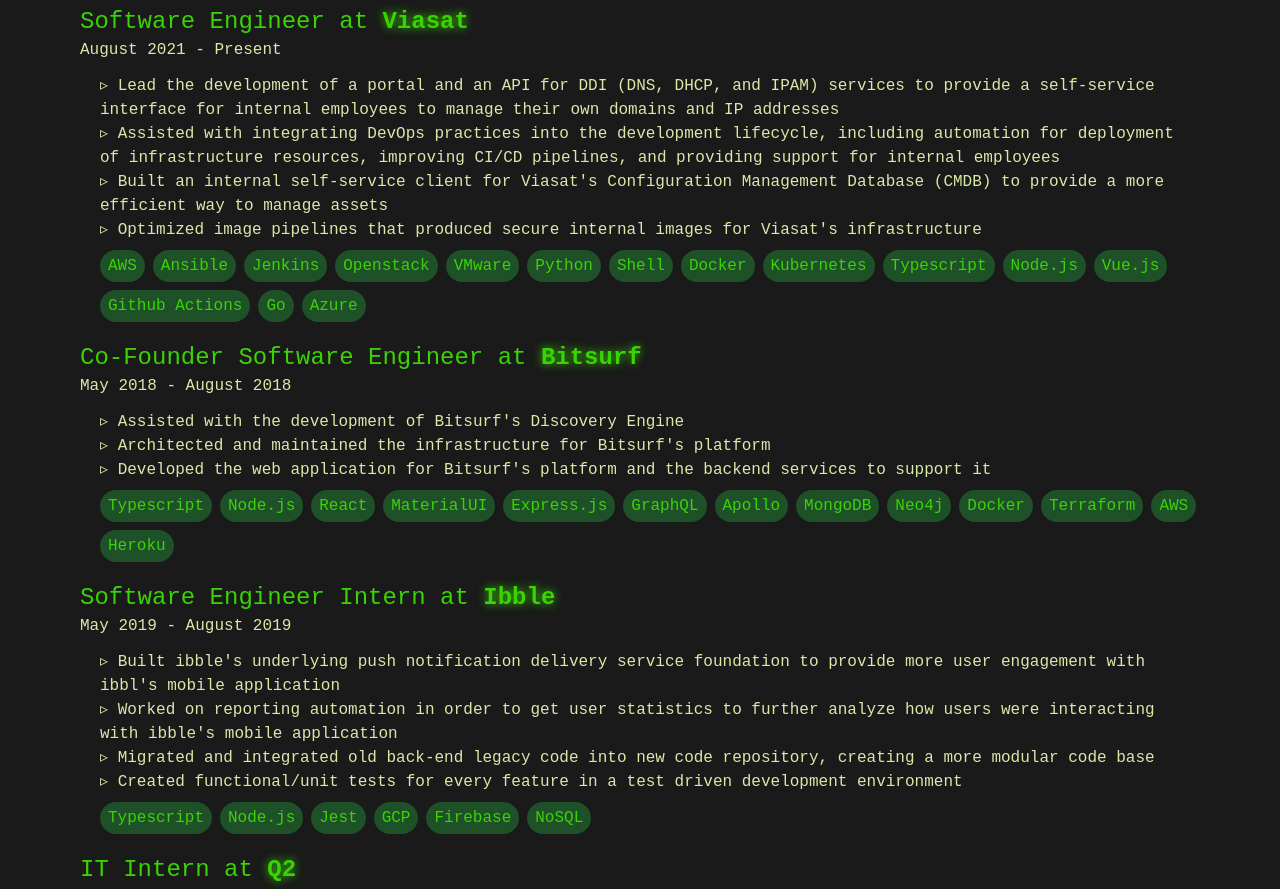
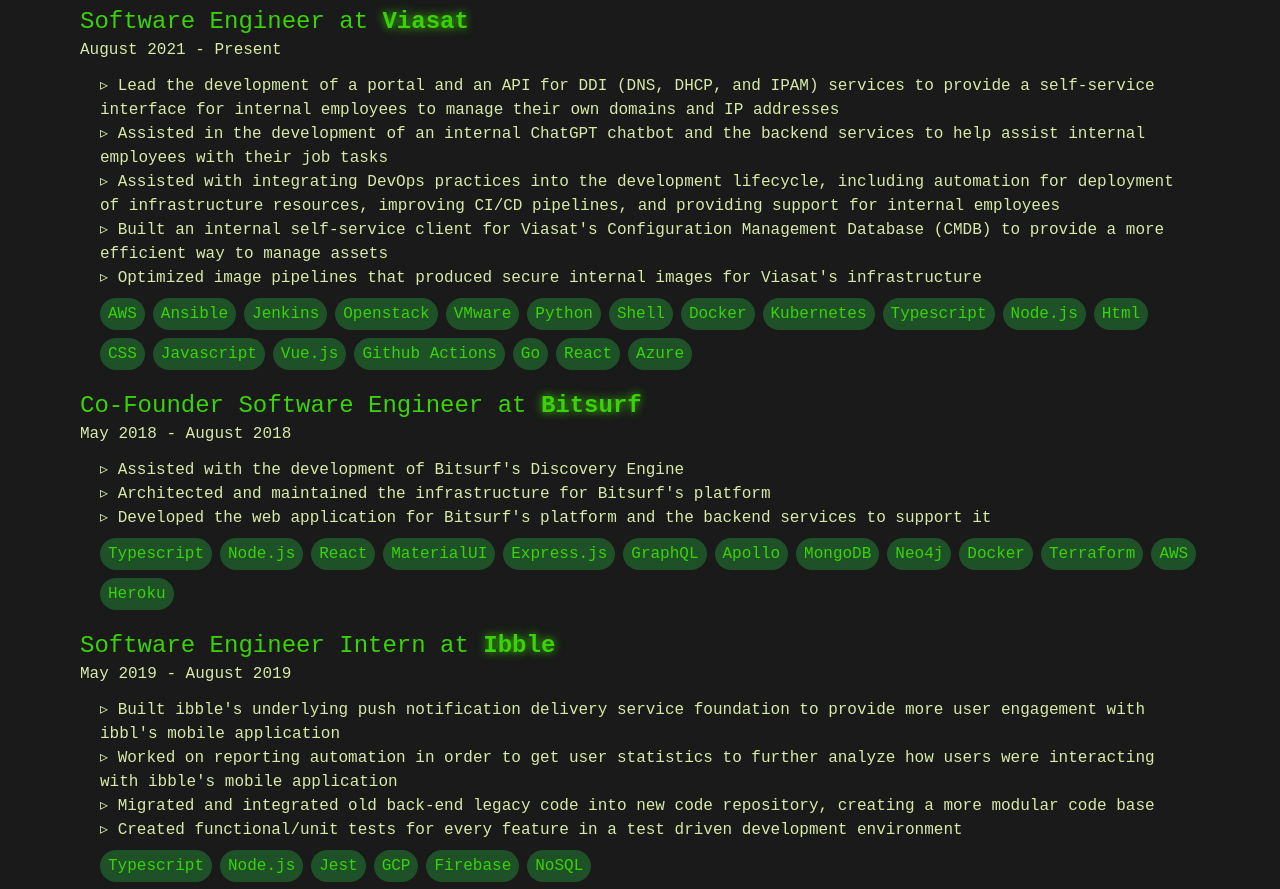
Before and after one commit to ktn1234/personal-website, a React (Vite) app: page / in a window 1280 px wide. Shown: the part 800-1689 px from the top of the page. Built offline with nearby package versions, Linux system fonts and the light colour scheme.

Commit message:
:lipstick: :card_file_box: Added contrast color and glow effect and added more bulletin points to viasat job

```diff
--- a/src/sections/Experience.tsx
+++ b/src/sections/Experience.tsx
@@ -16,6 +16,7 @@
     time: "August 2021 - Present",
     description: [
       "Lead the development of a portal and an API for DDI (DNS, DHCP, and IPAM) services to provide a self-service interface for internal employees to manage their own domains and IP addresses",
+      "Assisted in the development of an internal ChatGPT chatbot and the backend services to help assist internal employees with their job tasks",
       "Assisted with integrating DevOps practices into the development lifecycle, including automation for deployment of infrastructure resources, improving CI/CD pipelines, and providing support for internal employees",
       "Built an internal self-service client for Viasat's Configuration Management Database (CMDB) to provide a more efficient way to manage assets",
       "Optimized image pipelines that produced secure internal images for Viasat's infrastructure",
@@ -33,9 +34,13 @@
       "Kubernetes",
       "Typescript",
       "Node.js",
+      "Html",
+      "CSS",
+      "Javascript",
       "Vue.js",
       "Github Actions",
       "Go",
+      "React",
       "Azure",
     ],
   },
@@ -101,7 +106,7 @@
           <div key={index} className="pt-5">
             <h3 className="text-2xl">
               {job.title} at{" "}
-              <span className="font-bold drop-shadow-tertiary-glow">
+              <span className="font-bold drop-shadow-tertiary-glow hover:underline hover:text-quaternary hover:animate-pulse">
                 <a href={job.link}>{job.company}</a>
               </span>
             </h3>
```
